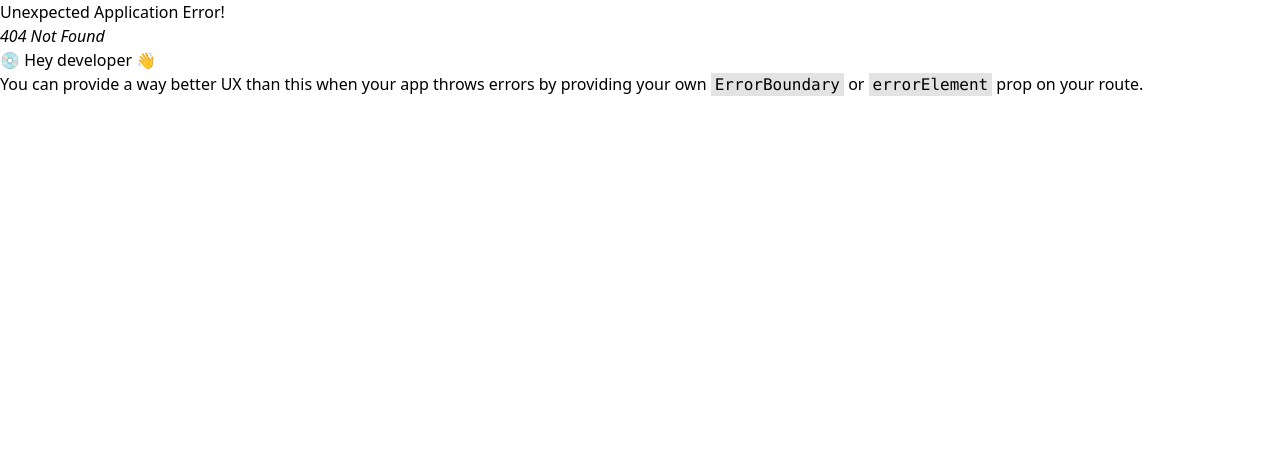
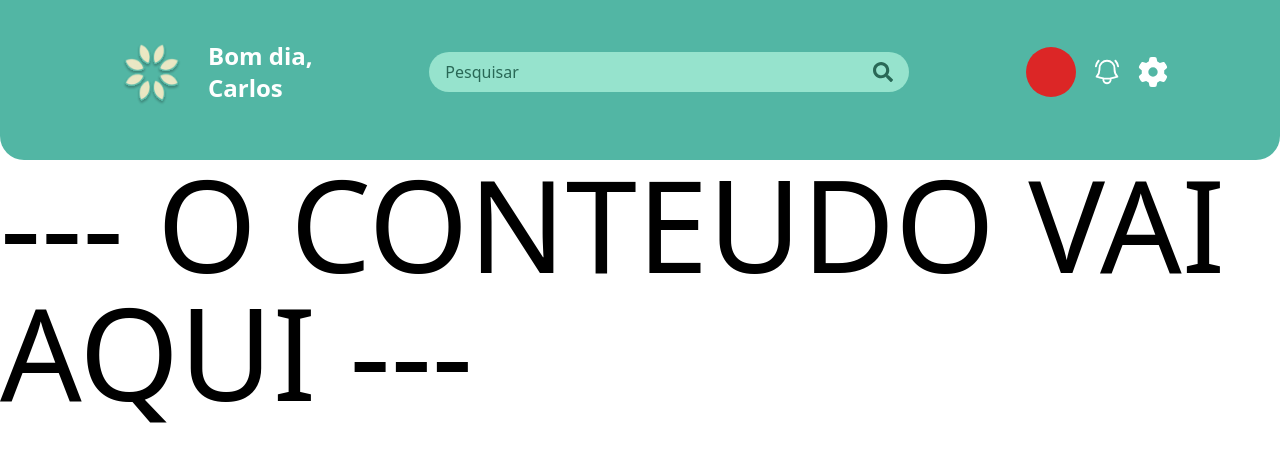
Before and after one commit to c4rl0sfilho/vivarisFront, a React (Vite) app: page /Home in a window 1280 px wide. Before the commit this address had no page. Shown: the top 462 px of the page. Built offline with nearby package versions, Linux system fonts and the light colour scheme.

Commit message:
atualizações

```diff
--- a/package.json
+++ b/package.json
@@ -13,6 +13,7 @@
     "axios": "^1.7.7",
     "react": "^18.3.1",
     "react-dom": "^18.3.1",
+    "react-icons": "^5.3.0",
     "react-input-mask": "^2.0.4",
     "react-router-dom": "^6.26.2"
   },
--- a/src/components/ContainerRegister.tsx
+++ b/src/components/ContainerRegister.tsx
@@ -216,7 +216,7 @@ const ContainerRegister: React.FC = () => {
                 </div>
                 <div className="textConta flex justify-around">
                     <p>Já tem conta?</p>
-                    <p onClick={() => navigate('/Preferences')} className='cursor-pointer text-[#296856]'>Login</p>
+                    <p onClick={() => navigate('/Home')} className='cursor-pointer text-[#296856]'>Login</p>
                 </div>
             </div>
         </div>
--- /dev/null
+++ b/src/components/HeaderHome.tsx
@@ -0,0 +1,53 @@
+
+import React, { useState, useEffect } from 'react'
+import vivarisIcon from '../assets/vivarisIcon.svg'
+import { FaSearch } from "react-icons/fa";
+import { HiOutlineBellAlert } from "react-icons/hi2";
+import { FaGear } from "react-icons/fa6";
+
+const HeaderHome = () => {
+
+    const [userName, setUserName] = useState("")
+
+    // Simulando uma ação para definir o nome do usuário (por exemplo, ao carregar os dados do usuário)
+    useEffect(() => {
+        setUserName('Carlos')
+    }, [])
+
+    return (
+        <div className='Header-Home w-full h-auto md:h-[10rem] bg-[#52B6A4] rounded-b-3xl p-4'>
+            <div className='w-full flex flex-col md:flex-row items-center justify-between p-4 md:px-24'>
+                {/* Logo */}
+                <div className='flex items-center mb-4 md:mb-0'>
+                    <img src={vivarisIcon} alt="vivaris icon" className='w-[40px] md:w-auto mr-4'/>
+                    <div className='flex flex-col'>
+                        <h1 className='text-white text-xl md:text-2xl font-semibold'>
+                            Bom dia,<br /> {userName}
+                        </h1>
+                    </div>
+                </div>
+
+                {/* Campo de busca com ícone */}
+                <div className='flex w-full md:w-[30rem] bg-[#96E3CD] rounded-full items-center mb-4 md:mb-0'>
+                    <input
+                        type="text"
+                        placeholder='Pesquisar'
+                        className='flex-grow px-4 py-2 bg-transparent text-[#296856] placeholder-[#296856] focus:outline-none focus:border-gray-300'
+                    />
+                    <FaSearch size={20} className="text-[#296856] mr-4" />
+                </div>
+
+                {/* Imagem de perfil e ícones */}
+                <div className='flex items-center space-x-4'>
+                    <div className="profile-picture bg-red-600 w-[40px] h-[40px] md:w-[50px] md:h-[50px] rounded-full">
+                        {/* Aqui vai a imagem de perfil do usuário */}
+                    </div>
+                    <HiOutlineBellAlert size={30} className="text-white cursor-pointer" />
+                    <FaGear size={30} className="text-white cursor-pointer" />
+                </div>
+            </div>
+        </div>
+    )
+}
+
+export default HeaderHome
--- a/src/main.tsx
+++ b/src/main.tsx
@@ -10,6 +10,7 @@ import { createBrowserRouter, RouterProvider } from 'react-router-dom'
 import Login from './routes/Login.tsx'
 import Register from './routes/Register.tsx'
 import Preferences from './routes/Preferences.tsx'
+import Home from './routes/Home.tsx'
 
 const router = createBrowserRouter([
   {
@@ -27,6 +28,10 @@ const router = createBrowserRouter([
       {
         path:"/Preferences",
         element:<Preferences/>
+      },
+      {
+        path:"/Home",
+        element:<Home/>
       }
     ]
   }
--- /dev/null
+++ b/src/routes/Home.tsx
@@ -0,0 +1,14 @@
+
+import React from 'react'
+import HeaderHome from '../components/HeaderHome'
+
+const Home = () => {
+  return (
+    <div>
+      <HeaderHome/>
+      <h1 className='text-9xl'>--- O CONTEUDO VAI AQUI ---</h1>
+    </div>
+  )
+}
+
+export default Home
```
Also changed, not shown: 1 other file (tests, documents, lock files or other folders).
